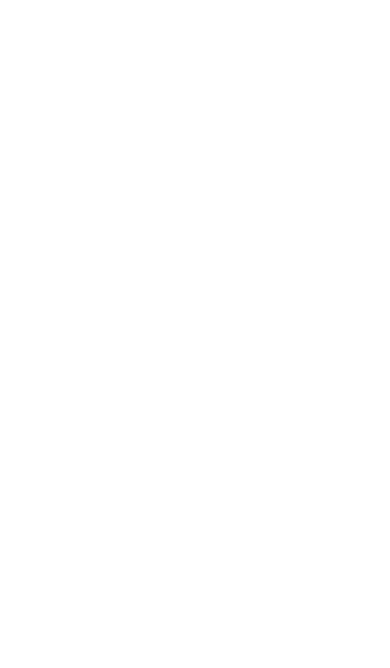
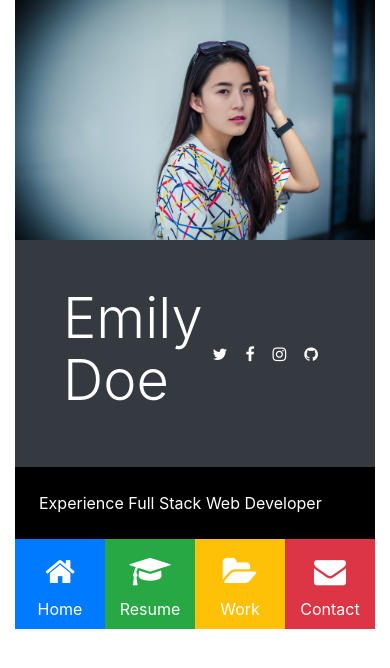
Before and after one commit to csevere/Sample_PortfolioGrid, a website: page src/index.html in a window 390 px wide. Drawn offline with Linux system fonts and the light colour scheme.

Commit message:
finished header with media queries

```diff
--- a/src/index.html
+++ b/src/index.html
@@ -13,7 +13,44 @@
     <div class="container">
         <header id="main-header" class="">
             <div class="row no-gutters">
-                <div class="col-mg-4 col-md-5">
+                <div class="col-lg-4 col-md-5">
+                    <img src = "img/person1.jpeg">
+                </div>
+
+                <div class="col-lg-8 col-md-7">
+                    <div class="d-flex flex-column">
+                        <div class="p-5 bg-dark text-white">
+                            <div class="name d-flex flex-row justify-content-between align-items-center">
+                                <h1 class="display-4">Emily Doe</h1>
+                                <div><i class="fa fa-twitter"></i></div>
+                                <div><i class="fa fa-facebook"></i></div>
+                                <div><i class="fa fa-instagram"></i></div>
+                                <div><i class="fa fa-github"></i></div>
+                            </div>
+                        </div>
+
+                        <div class="p-4 bg-black">
+                            Experience Full Stack Web Developer
+                        </div>
+
+                        <div class="d-flex flex-row text-white align-items-stretch text-center">
+                            <div class="port-item p-4 bg-primary">
+                                <i class="fa fa-home d-block"></i> Home
+                            </div>
+
+                            <div class="port-item p-4 bg-success">
+                                <i class="fa fa-graduation-cap d-block"></i> Resume
+                            </div>
+
+                            <div class="port-item p-4 bg-warning">
+                                <i class="fa fa-folder-open d-block"></i> Work
+                            </div>
+
+                            <div class="port-item p-4 bg-danger">
+                                <i class="fa fa-envelope d-block"></i> Contact
+                            </div>
+                        </div>
+                    </div>
 
                 </div>
 
--- a/src/scss/style.scss
+++ b/src/scss/style.scss
@@ -0,0 +1,39 @@
+.bg-black{
+    background: #000;
+    color: #fff;
+}
+
+#main-header{
+    img{
+        width: 100%;
+        height:100%;
+    }
+
+    .port-item{
+        width: 30%;
+        .fa{
+            font-size: 2em;
+        }
+        @media(max-width: 575px){
+            padding: 0.5rem !important;
+        }
+    }
+
+    .port-item:hover{
+        opacity: 0.7;
+        cursor: pointer;
+
+    }
+}
+
+@media(min-width: 1199px){
+    .port-item{
+        padding: 3em !important;
+    }
+}
+
+@media(max-width: 575px){
+    .fa{
+        padding: 9px !important;
+    }
+}
```
Also changed, not shown: src/css/style.css, src/img/person1.jpeg (added).
